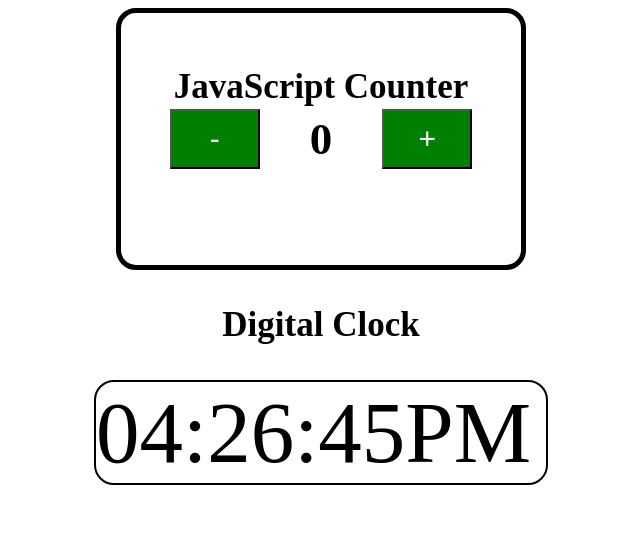
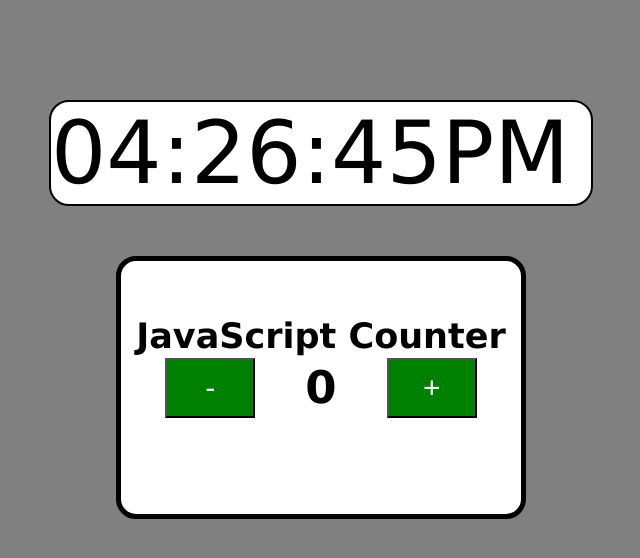
Before and after one commit to kiketion/Clock-CounterJS, a plain HTML site: page index.html in a window 1280 px wide. Shown: the whole page, without its empty margins (319-959 px from the left). Drawn offline with Linux system fonts and the light colour scheme.

Commit message:
h3 removed

```diff
--- a/index.html
+++ b/index.html
@@ -7,6 +7,10 @@
     <link rel="stylesheet" href="style.css" />
   </head>
   <body>
+    <!-- Digital Clock -->
+    <!--<h3>Digital Clock</h3> -->
+    <div id="clock">0:0:0</div>
+
     <!-- Counter with Buttons -->
     <div class="container">
       <h1>JavaScript Counter</h1>
@@ -15,10 +19,6 @@
       <button onclick="increment()">+</button>
     </div>
 
-    <!-- Digital Clock -->
-    <h3>Digital Clock</h3>
-    <div id="clock">0:0:0</div>
-
     <script src="index.js"></script>
   </body>
 </html>
--- a/style.css
+++ b/style.css
@@ -1,7 +1,9 @@
 body {
+  background-color: gray;
   width: 100%;
   margin-left: 0px;
   margin-right: 0px;
+  font-family: Verdana, Geneva, Tahoma, sans-serif;
 }
 
 button {
@@ -31,14 +33,18 @@ h1 {
   margin-top: -80px;
 }
 
+/*
 h3 {
+  margin-top: 100px;
   font-size: 35px;
   color: black;
   text-align: center;
   position: center;
 }
-
+*/
 .container {
+  margin-top: 50px;
+  background-color: white;
   justify-content: center;
   align-items: center;
   margin-left: 0px;
@@ -51,9 +57,10 @@ h3 {
 }
 
 #clock {
-  margin-top: 10px;
+  margin-top: 100px;
+  background-color: white;
   font-size: 87px;
-  width: 450px;
+  width: 540px;
   border: 2px solid black;
   border-radius: 20px;
   margin-left: auto;
```
